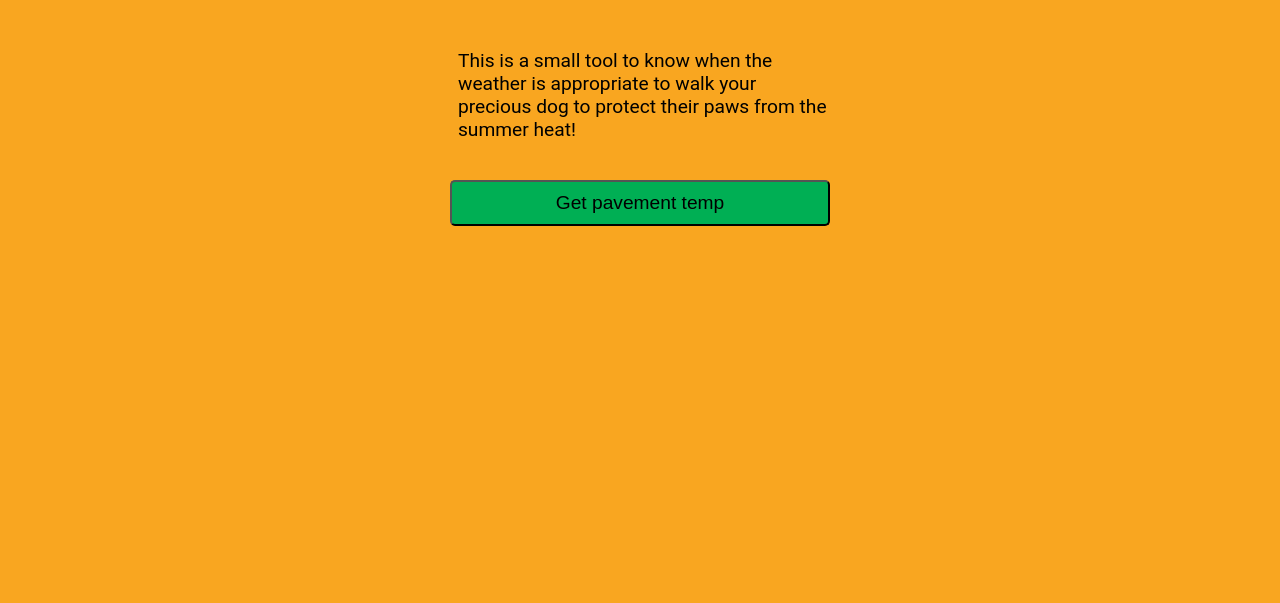
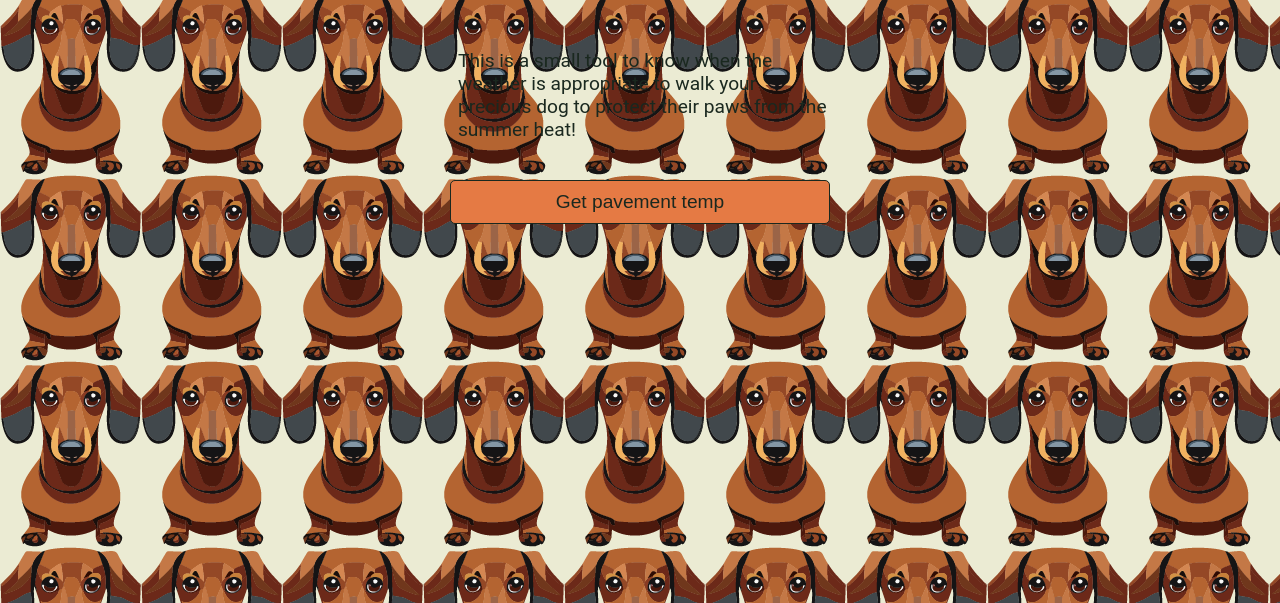
Before and after one commit to HPerssn/paw-patrol, a website built with webpack: page src/index.html in a window 1280 px wide. Shown: the part 197-800 px from the top of the page. Built offline with nearby package versions, Linux system fonts and the light colour scheme.

Commit message:
small changes to color and gsap

```diff
--- a/src/components/animateButton.js
+++ b/src/components/animateButton.js
@@ -7,7 +7,6 @@ export function AnimateButton() {
       scaleX: 0.9,
       scaleY: 1.1,
       boxShadow: "10px 10px 20px rgba(0,0,0,0.2)",
-
       duration: 0.5,
       ease: "power2.out",
     });
@@ -18,7 +17,6 @@ export function AnimateButton() {
       scaleX: 1,
       scaleY: 1,
       boxShadow: "0px 0px 0px rgba(0,0,0,0)",
-      border: "none",
       duration: 0.5,
       ease: "power2.out",
     });
@@ -27,9 +25,8 @@ export function AnimateButton() {
   button.addEventListener("mousedown", function () {
     gsap.to(button, {
       scaleX: 0.9,
-      scaleY: 1.1,
+      y: "4px",
       boxShadow: "10px 10px 20px rgba(0,0,0,0.2)",
-
       duration: 0.5,
       ease: "power2.out",
     });
@@ -39,8 +36,8 @@ export function AnimateButton() {
     gsap.to(button, {
       scaleX: 1,
       scaleY: 1,
+      y: "0px",
       boxShadow: "0px 0px 0px rgba(0,0,0,0)",
-      border: "none",
       duration: 0.5,
       ease: "power2.out",
     });
--- a/src/components/dropdown.js
+++ b/src/components/dropdown.js
@@ -4,6 +4,7 @@ export function dropdown() {
   gsap.to("#weather", {
     height: "auto",
     boxShadow: "0px 0px 20px rgba(0,0,0,0.2)",
+    border: "1px solid var(--main-text-color)",
     duration: 1,
     ease: "power2.inOut",
     onComplete: function () {
--- a/src/styles2.css
+++ b/src/styles2.css
@@ -1,10 +1,11 @@
 :root {
-  --main-bg-color: #f9a620;
-  --main-text-color: #1191923;
-  --function-color: #00af54;
-  --alt-bg-color: #191923;
-  --alt-text-color: #e9f1f7;
-  --alt-function-color: #0056b3;
+  --main-bg-color: #ebebd3;
+  --main-text-color: #1a281f;
+  --function-color: #e57a44;
+  --alt-bg-color: #1a281f;
+  --alt-text-color: #ebebd3;
+  --alt-function-color: #67597a;
+
   --main-padding: 10px 0 10px 0;
   --main-font-size: 1.2rem;
   --large-font-size: 2.4rem;
@@ -15,6 +16,8 @@ body {
   font-size: 1.5rem;
   background-color: var(--main-bg-color);
   color: var(--main-text-color);
+  background-image: url("../public/tax.png");
+  background-repeat: repeat;
 }
 
 main {
@@ -40,6 +43,7 @@ p {
 
 button {
   background-color: var(--function-color);
+  color: var(--main-text-color);
   padding: var(--main-padding);
   margin-top: 10px;
   margin-bottom: 10px;
@@ -47,6 +51,7 @@ button {
   display: inline-block;
   cursor: pointer;
   border-radius: 5px;
+  border: 1px solid var(--main-text-color);
 }
 
 #container {
@@ -63,6 +68,7 @@ button {
   overflow: hidden;
   transition: height 0.3s ease-out;
   background-color: var(--function-color);
+  color: var(--main-text-color);
   border-radius: 5px;
   text-align: center;
 }
```
